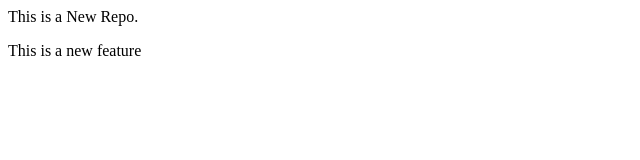
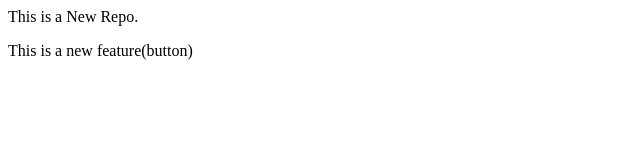
Before and after one commit to G5-byte/localrepo, a plain HTML site: page index.html in a window 1280 px wide. Shown: the full height of the page, 0-640 px from the left. Drawn offline with Linux system fonts and the light colour scheme.

Commit message:
Add button

```diff
--- a/index.html
+++ b/index.html
@@ -1,3 +1,4 @@
 <p>This is a New Repo.
 </p>
-<p>This is a new feature</p>
+<p>This is a new feature(button)
+</p>
```
